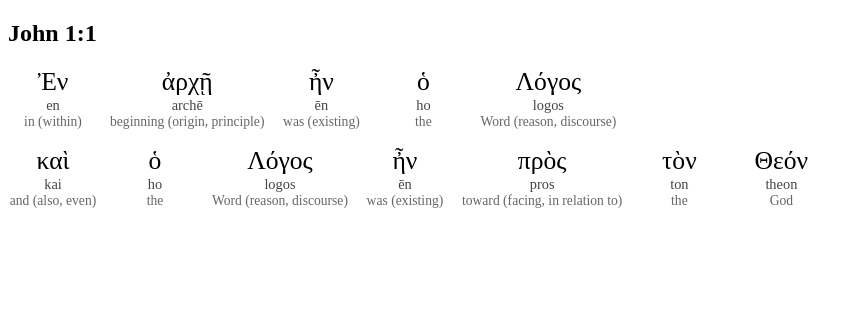
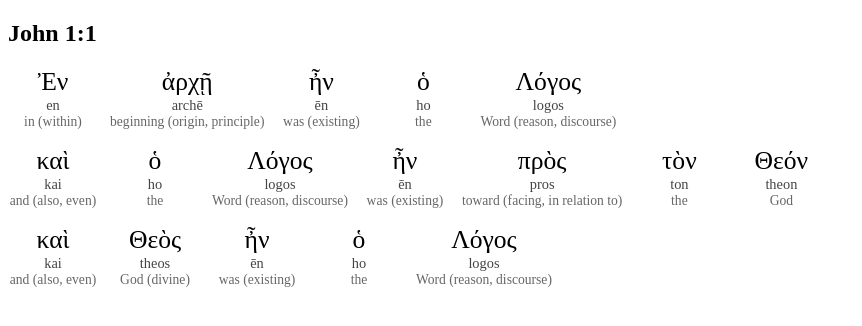
Before and after one commit to adrian1967/InterlinearAdri, a SvelteKit app: page / in a window 1280 px wide. Shown: the top 326 px of the page, without its empty margins (0-862 px from the left). Built offline with nearby package versions, Linux system fonts and the light colour scheme.

Commit message:
fix markup (restore>), John 1:1 complete

```diff
--- a/src/routes/+page.svelte
+++ b/src/routes/+page.svelte
@@ -212,6 +212,39 @@ theos: {
   </div>
 </div>
 
+<!-- Ligne grecque 3 -->
+<div class="line">
+  <div class="word-block" on:click={() => select("kai")}>
+    <div class="greek">καὶ</div>
+    <div class="pron">kai</div>
+    <div class="trans">and (also, even)</div>
+  </div>
+
+  <div class="word-block" on:click={() => select("theos")}>
+    <div class="greek">Θεὸς</div>
+    <div class="pron">theos</div>
+    <div class="trans">God (divine)</div>
+  </div>
+
+  <div class="word-block" on:click={() => select("enVerb")}>
+    <div class="greek">ἦν</div>
+    <div class="pron">ēn</div>
+    <div class="trans">was (existing)</div>
+  </div>
+
+  <div class="word-block" on:click={() => select("ho")}>
+    <div class="greek">ὁ</div>
+    <div class="pron">ho</div>
+    <div class="trans">the</div>
+  </div>
+
+  <div class="word-block" on:click={() => select("logos")}>
+    <div class="greek">Λόγος</div>
+    <div class="pron">logos</div>
+    <div class="trans">Word (reason, discourse)</div>
+  </div>
+</div>
+
 <!-- Fiche lexicale -->
 {#if selectedWord}
   <div class="lexicon">
```
